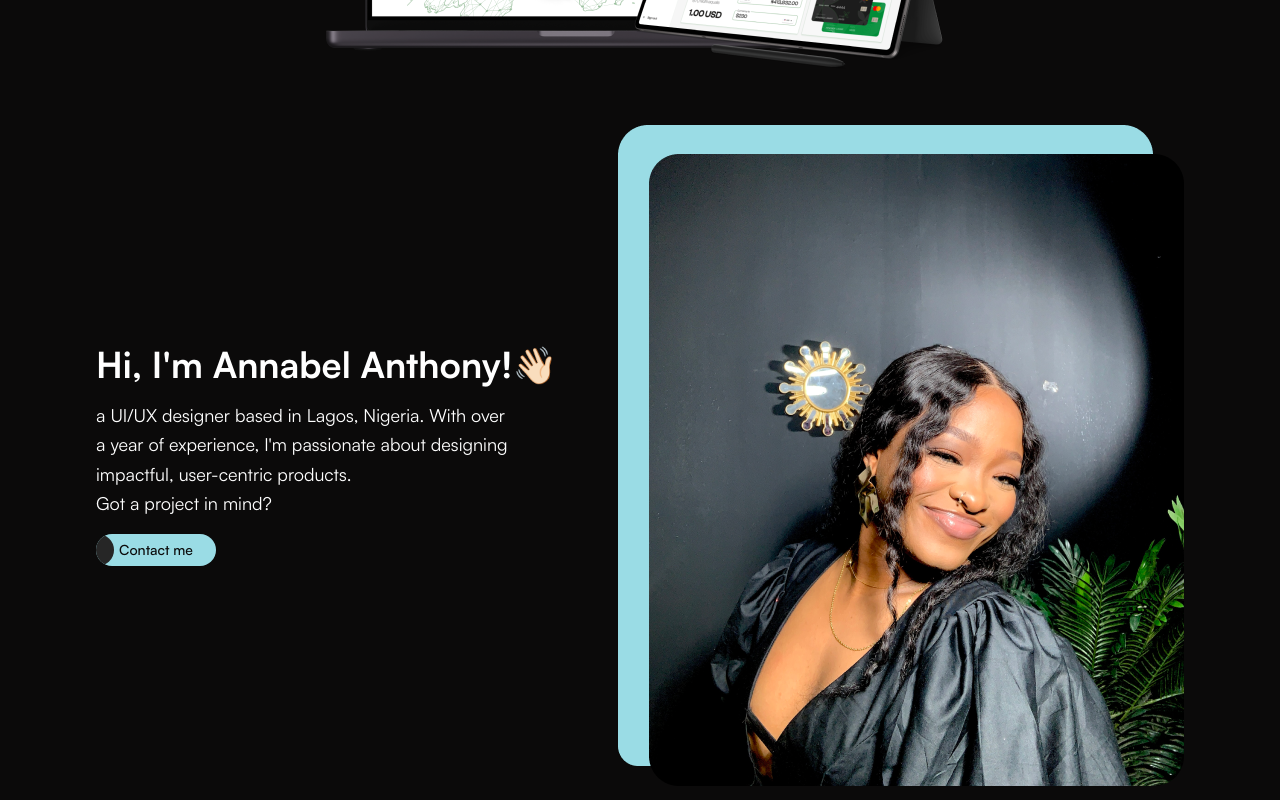
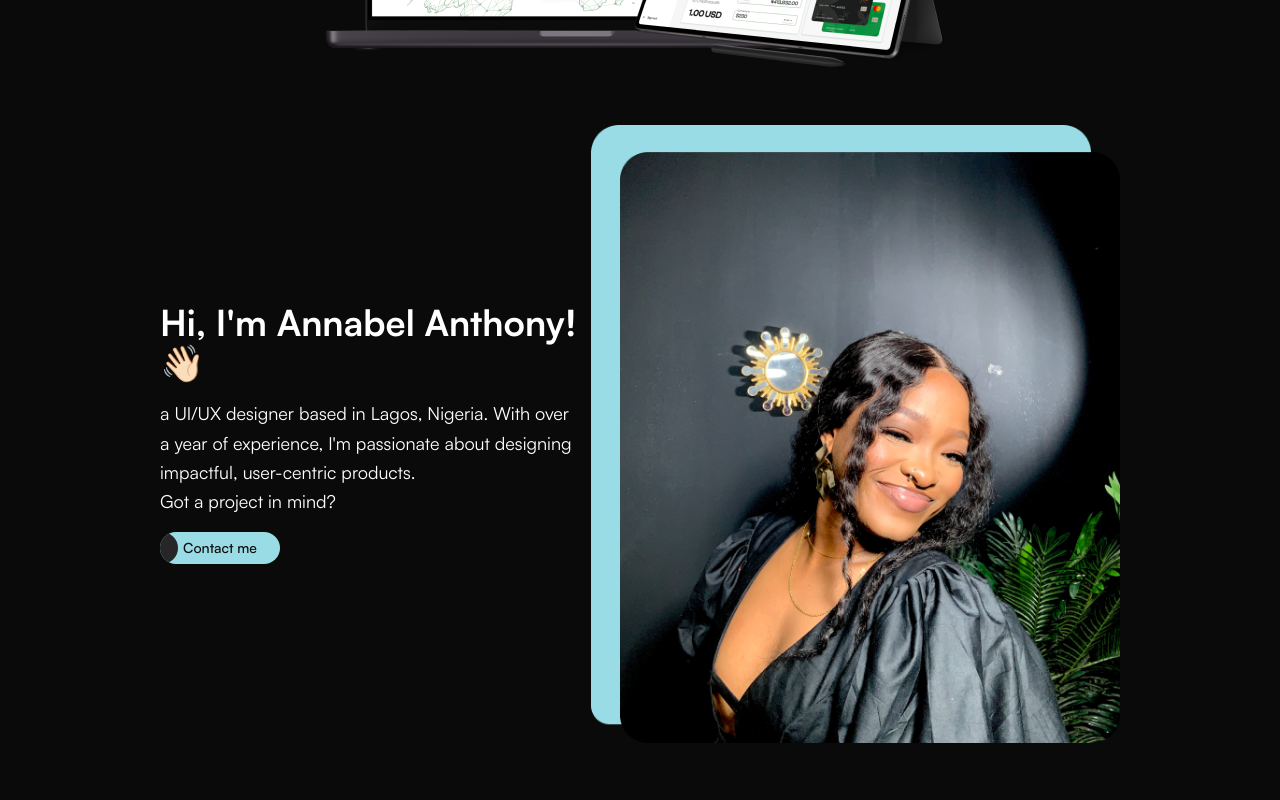
Before and after one commit to Davethadev/annabel-anthony, a Next.js app: page / in a window 1280 px wide. Shown: the part 640-1440 px from the top of the page. Built offline with nearby package versions, Linux system fonts and the light colour scheme.

Commit message:
minor ui fix

```diff
--- a/src/components/About.tsx
+++ b/src/components/About.tsx
@@ -5,7 +5,7 @@ const About = () => {
   // const phrase = `a UI/UX designer based in Lagos, Nigeria. With over a year of experience, I'm passionate about designing impactful, user-centric products. Got a project in mind?`;
   return (
     <div id="about" className="w-full h-auto pt-12">
-      <div className="lg:flex items-center justify-between w-[90%] lg:max-w-[85%] mx-auto space-y-8 lg:space-y-0">
+      <div className="lg:flex items-center justify-between w-[90%] lg:max-w-[75%] mx-auto space-y-8 lg:space-y-0">
         <div className="space-y-4">
           <h2 className="font-satoshi font-bold text-white text-xl lg:text-4xl">
             Hi, I&apos;m Annabel Anthony!👋🏻
```
